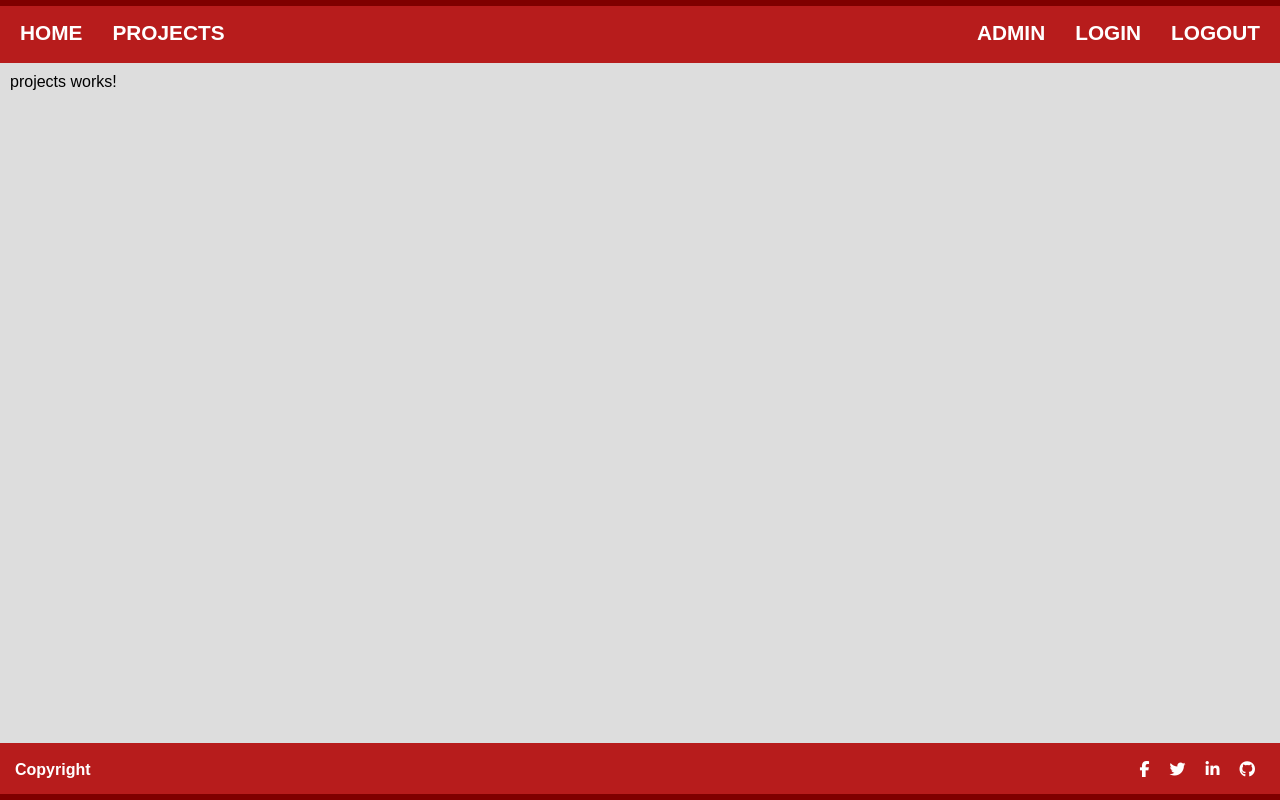
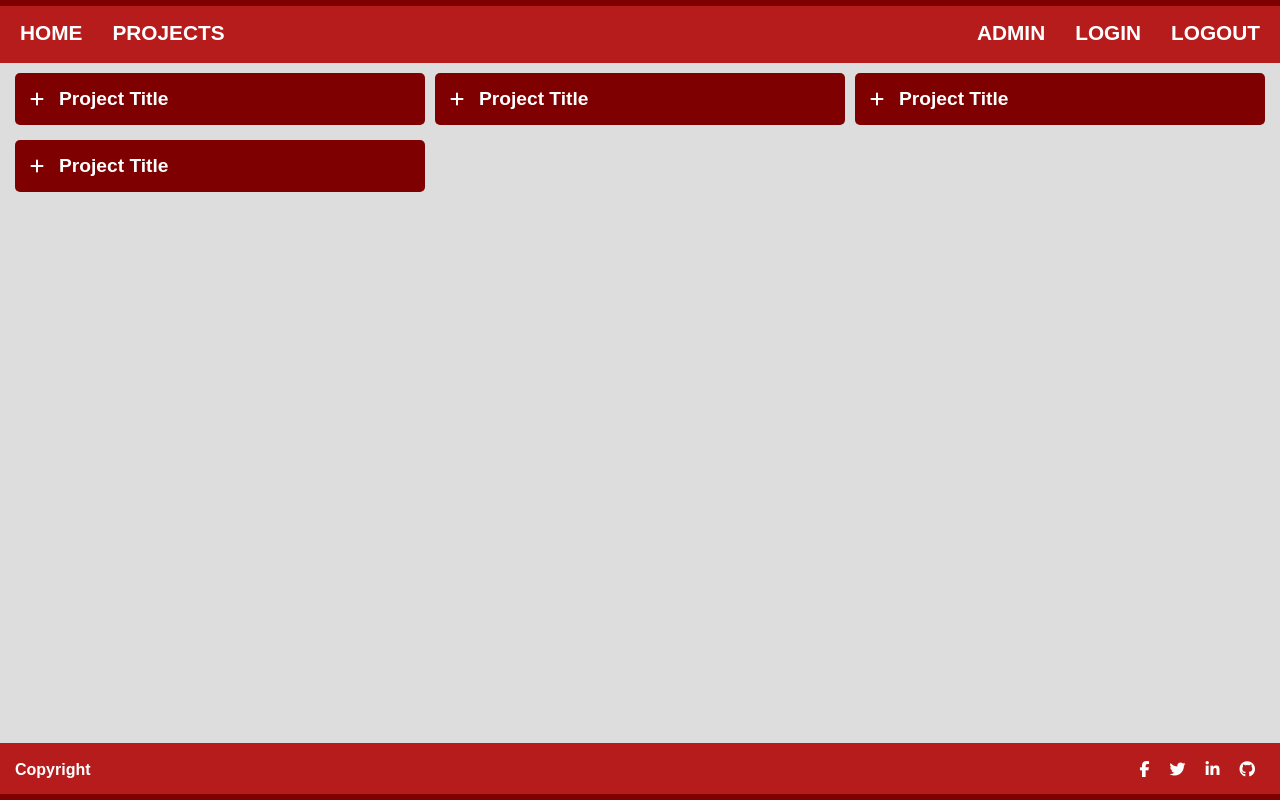
Before and after one commit to BGZStephen/angular-project-manager, an Angular app: page /projects in a window 1280 px wide. Built offline with nearby package versions, Linux system fonts and the light colour scheme.

Commit message:
built & styled project to do lists and projects component

```diff
--- a/src/app/navbar/navbar.component.css
+++ b/src/app/navbar/navbar.component.css
@@ -22,6 +22,7 @@
   transition: all 0.5s ease;
   visibility: hidden;
   width: 100%;
+  z-index: 100;
 }
 
 .navbar-left,
--- a/src/app/navbar/navbar.component.html
+++ b/src/app/navbar/navbar.component.html
@@ -2,8 +2,8 @@
   <div class="navbar">
     <ul class="navbar-list" (window:resize)="toggleVisibility('resize')" [ngStyle]="toggleVisibility()">
       <div class="navbar-left">
-        <li class="navbar-item">Home</li>
-        <li class="navbar-item">Projects</li>
+        <li class="navbar-item" [routerLink]="['/']">Home</li>
+        <li class="navbar-item" [routerLink]="['projects']">Projects</li>
       </div>
       <div class="navbar-right">
         <li class="navbar-item">Admin</li>
--- a/src/app/pages/home/home.component.html
+++ b/src/app/pages/home/home.component.html
@@ -1,3 +1 @@
-<p>
-  home works!
-</p>
+<p>Home</p>
--- a/src/app/pages/home/home.component.ts
+++ b/src/app/pages/home/home.component.ts
@@ -7,7 +7,8 @@ import { Component, OnInit } from '@angular/core';
 })
 export class HomeComponent implements OnInit {
 
-  constructor() { }
+  constructor() {
+  }
 
   ngOnInit() {
   }
--- a/src/app/pages/projects/projects.component.css
+++ b/src/app/pages/projects/projects.component.css
@@ -0,0 +1,133 @@
+.projects-container {
+  display: flex;
+  flex-wrap: wrap;
+  width: 100%;
+}
+
+.project-container {
+  border-bottom: 5px solid #7f0000;
+  border-top: 5px solid #7f0000;
+  border-radius: 5px;
+  margin-bottom: 10px;
+  position: relative;
+  width: 100%;
+}
+
+.project-divider {
+  width: 50%;
+  border-top: 1px solid #7f0000;
+  margin: 10px 0;
+}
+
+.project-title-container {
+  background: #7f0000;
+  display: flex;
+  flex-direction: row;
+  align-items: center;
+}
+
+.project-toggle {
+  color: white;
+  margin-left: 5px;
+  padding: 10px 10px;
+}
+
+.project-title {
+  color: white;
+  font-size: 1.2em;
+  padding: 10px 5px;
+}
+
+.project-content-container {
+  background: white;
+  max-height: 0;
+  height: 0;
+  overflow: hidden;
+}
+
+.project-description-container {
+  padding: 10px;
+  width: 100%;
+}
+
+.project-description {
+  font-size: 1.2em;
+  font-style: italic;
+  margin: 10px 0;
+}
+
+.incomplete-items-container {
+  padding: 0 10px;
+  width: 100%;
+}
+
+.incomplete-items-header {
+  font-size: 1em;
+  font-weight: normal;
+  margin-top: 10px;
+}
+
+.incomplete-items-list {
+  display: flex;
+  flex-wrap: wrap;
+}
+
+.incomplete-item {
+  display: flex;
+  width: 100%;
+  padding: 5px 0;
+}
+
+.incomplete-list-marker {
+  margin-right: 10px;
+}
+
+.complete-items-container {
+  padding: 10px;
+}
+
+.complete-items-header {
+  font-size: 1em;
+  font-weight: normal;
+  margin-top: 10px;
+}
+
+.complete-items-list {
+  display: flex;
+  flex-wrap: wrap;
+}
+
+.complete-item {
+  align-items: center;
+  color: #333;
+  display: flex;
+  padding: 5px 0;
+  text-decoration: line-through;
+  width: 100%;
+}
+
+.complete-list-marker {
+  margin-right: 10px;
+}
+
+@media (min-width: 768px) {
+  .project-container {
+    border-bottom: 5px solid #7f0000;
+    border-top: 5px solid #7f0000;
+    border-radius: 5px;
+    margin: 0 5px 15px 5px;
+    position: relative;
+    width: calc((100% - 20px) / 2);
+  }
+}
+
+@media (min-width: 1024px) {
+  .project-container {
+    border-bottom: 5px solid #7f0000;
+    border-top: 5px solid #7f0000;
+    border-radius: 5px;
+    margin: 0 5px 15px 5px;
+    position: relative;
+    width: calc((100% - 30px) / 3);
+  }
+}
--- a/src/app/pages/projects/projects.component.html
+++ b/src/app/pages/projects/projects.component.html
@@ -1,3 +1,122 @@
-<p>
-  projects works!
-</p>
+<div class="projects-container">
+  <div class="project-container">
+    <div class="project-title-container" (click)="projectVisible = !projectVisible">
+      <a class="fa fa-plus project-toggle"></a>
+      <h2 class="project-title">Project Title</h2>
+    </div>
+    <div class="project-content-container" [ngStyle]="toggleProjectVisibility()">
+      <div class="project-description-container">
+        <p class="project-description">Project Description</p>
+        <hr class="project-divider">
+      </div>
+      <div class="incomplete-items-container">
+        <h3 class="incomplete-items-header">To do</h3>
+        <hr class="project-divider">
+        <ul class="incomplete-items-list">
+          <li class="incomplete-item"><a class="fa fa-square-o incomplete-list-marker"></a>Incomplete Item #1</li>
+          <li class="incomplete-item"><a class="fa fa-square-o incomplete-list-marker"></a>Incomplete Item #2</li>
+          <li class="incomplete-item"><a class="fa fa-square-o incomplete-list-marker"></a>Incomplete Item #3</li>
+        </ul>
+      </div>
+      <div class="complete-items-container">
+        <h3 class="complete-items-header">Completed</h3>
+        <hr class="project-divider">
+        <ul class="complete-items-list">
+          <li class="complete-item"><a class="fa fa-check-square-o complete-list-marker"></a>Complete Item #1</li>
+          <li class="complete-item"><a class="fa fa-check-square-o complete-list-marker"></a>Complete Item #2</li>
+          <li class="complete-item"><a class="fa fa-check-square-o complete-list-marker"></a>Complete Item #3</li>
+        </ul>
+      </div>
+    </div>
+  </div>
+  <div class="project-container">
+    <div class="project-title-container" (click)="projectVisible = !projectVisible">
+      <a class="fa fa-plus project-toggle"></a>
+      <h2 class="project-title">Project Title</h2>
+    </div>
+    <div class="project-content-container" [ngStyle]="toggleProjectVisibility()">
+      <div class="project-description-container">
+        <p class="project-description">Project Description</p>
+        <hr class="project-divider">
+      </div>
+      <div class="incomplete-items-container">
+        <h3 class="incomplete-items-header">To do</h3>
+        <hr class="project-divider">
+        <ul class="incomplete-items-list">
+          <li class="incomplete-item"><a class="fa fa-square-o incomplete-list-marker"></a>Incomplete Item #1</li>
+          <li class="incomplete-item"><a class="fa fa-square-o incomplete-list-marker"></a>Incomplete Item #2</li>
+          <li class="incomplete-item"><a class="fa fa-square-o incomplete-list-marker"></a>Incomplete Item #3</li>
+        </ul>
+      </div>
+      <div class="complete-items-container">
+        <h3 class="complete-items-header">Completed</h3>
+        <hr class="project-divider">
+        <ul class="complete-items-list">
+          <li class="complete-item"><a class="fa fa-check-square-o complete-list-marker"></a>Complete Item #1</li>
+          <li class="complete-item"><a class="fa fa-check-square-o complete-list-marker"></a>Complete Item #2</li>
+          <li class="complete-item"><a class="fa fa-check-square-o complete-list-marker"></a>Complete Item #3</li>
+        </ul>
+      </div>
+    </div>
+  </div>
+  <div class="project-container">
+    <div class="project-title-container" (click)="projectVisible = !projectVisible">
+      <a class="fa fa-plus project-toggle"></a>
+      <h2 class="project-title">Project Title</h2>
+    </div>
+    <div class="project-content-container" [ngStyle]="toggleProjectVisibility()">
+      <div class="project-description-container">
+        <p class="project-description">Project Description</p>
+        <hr class="project-divider">
+      </div>
+      <div class="incomplete-items-container">
+        <h3 class="incomplete-items-header">To do</h3>
+        <hr class="project-divider">
+        <ul class="incomplete-items-list">
+          <li class="incomplete-item"><a class="fa fa-square-o incomplete-list-marker"></a>Incomplete Item #1</li>
+          <li class="incomplete-item"><a class="fa fa-square-o incomplete-list-marker"></a>Incomplete Item #2</li>
+          <li class="incomplete-item"><a class="fa fa-square-o incomplete-list-marker"></a>Incomplete Item #3</li>
+        </ul>
+      </div>
+      <div class="complete-items-container">
+        <h3 class="complete-items-header">Completed</h3>
+        <hr class="project-divider">
+        <ul class="complete-items-list">
+          <li class="complete-item"><a class="fa fa-check-square-o complete-list-marker"></a>Complete Item #1</li>
+          <li class="complete-item"><a class="fa fa-check-square-o complete-list-marker"></a>Complete Item #2</li>
+          <li class="complete-item"><a class="fa fa-check-square-o complete-list-marker"></a>Complete Item #3</li>
+        </ul>
+      </div>
+    </div>
+  </div>
+  <div class="project-container">
+    <div class="project-title-container" (click)="projectVisible = !projectVisible">
+      <a class="fa fa-plus project-toggle"></a>
+      <h2 class="project-title">Project Title</h2>
+    </div>
+    <div class="project-content-container" [ngStyle]="toggleProjectVisibility()">
+      <div class="project-description-container">
+        <p class="project-description">Project Description</p>
+        <hr class="project-divider">
+      </div>
+      <div class="incomplete-items-container">
+        <h3 class="incomplete-items-header">To do</h3>
+        <hr class="project-divider">
+        <ul class="incomplete-items-list">
+          <li class="incomplete-item"><a class="fa fa-square-o incomplete-list-marker"></a>Incomplete Item #1</li>
+          <li class="incomplete-item"><a class="fa fa-square-o incomplete-list-marker"></a>Incomplete Item #2</li>
+          <li class="incomplete-item"><a class="fa fa-square-o incomplete-list-marker"></a>Incomplete Item #3</li>
+        </ul>
+      </div>
+      <div class="complete-items-container">
+        <h3 class="complete-items-header">Completed</h3>
+        <hr class="project-divider">
+        <ul class="complete-items-list">
+          <li class="complete-item"><a class="fa fa-check-square-o complete-list-marker"></a>Complete Item #1</li>
+          <li class="complete-item"><a class="fa fa-check-square-o complete-list-marker"></a>Complete Item #2</li>
+          <li class="complete-item"><a class="fa fa-check-square-o complete-list-marker"></a>Complete Item #3</li>
+        </ul>
+      </div>
+    </div>
+  </div>
+</div>
--- a/src/app/pages/projects/projects.component.ts
+++ b/src/app/pages/projects/projects.component.ts
@@ -9,7 +9,17 @@ export class ProjectsComponent implements OnInit {
 
   constructor() { }
 
+  projectVisible: boolean = false;
+
   ngOnInit() {
   }
 
+  toggleProjectVisibility() {
+    if (this.projectVisible == false) {
+      return {"max-height": "0", "height": "0"}
+    } else {
+      return {"max-height": "9000px", "height": "auto"}
+    }
+  }
+
 }
```
